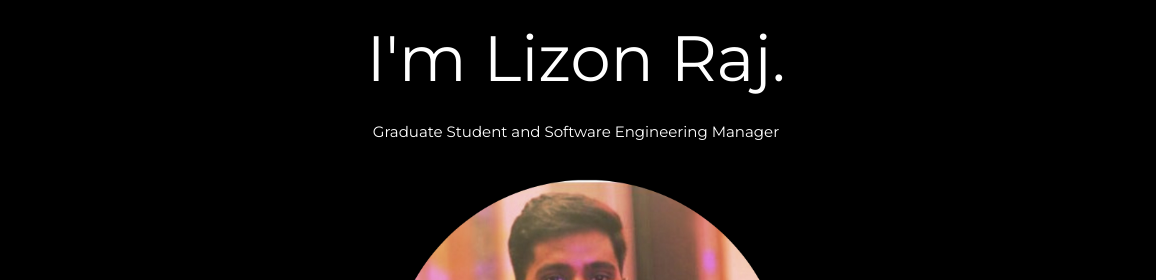
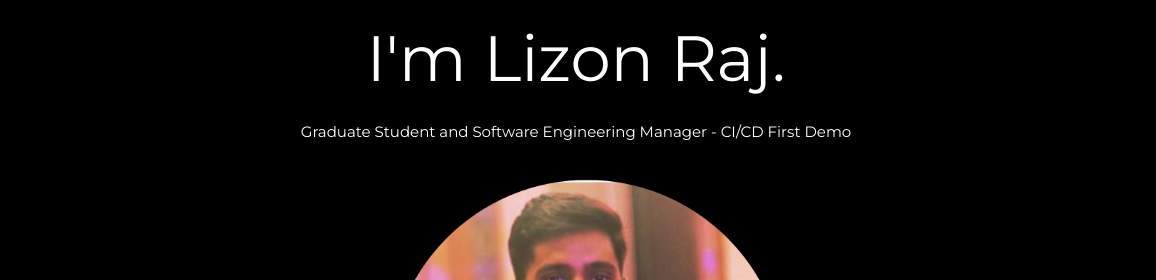
Before and after one commit to Lizonraj/lizon-swe645-hw2, a plain HTML site: page site/index.html in a window 1280 px wide. Shown: the top 280 px of the page, 124-1280 px from the left. Drawn offline with nearby package versions, Linux system fonts and the light colour scheme.

Commit message:
test: trigger CI/CD via webhook

```diff
--- a/site/index.html
+++ b/site/index.html
@@ -53,7 +53,7 @@ body, h1,h2,h3,h4,h5,h6 {font-family: "Montserrat", sans-serif}
   <!-- Header/Home -->
   <header class="w3-container w3-padding-20 w3-center w3-black" id="home">
     <h1 class="w3-jumbo"><span class="w3-hide-small">I'm</span> Lizon Raj.</h1>
-    <p>Graduate Student and Software Engineering Manager</p>
+    <p>Graduate Student and Software Engineering Manager - CI/CD First Demo</p>
     <img src="/images/Lizon_Image.jpg" alt="boy" class="w3-image" width="400" height="500">
   </header>
   <!-- About Section -->
```
